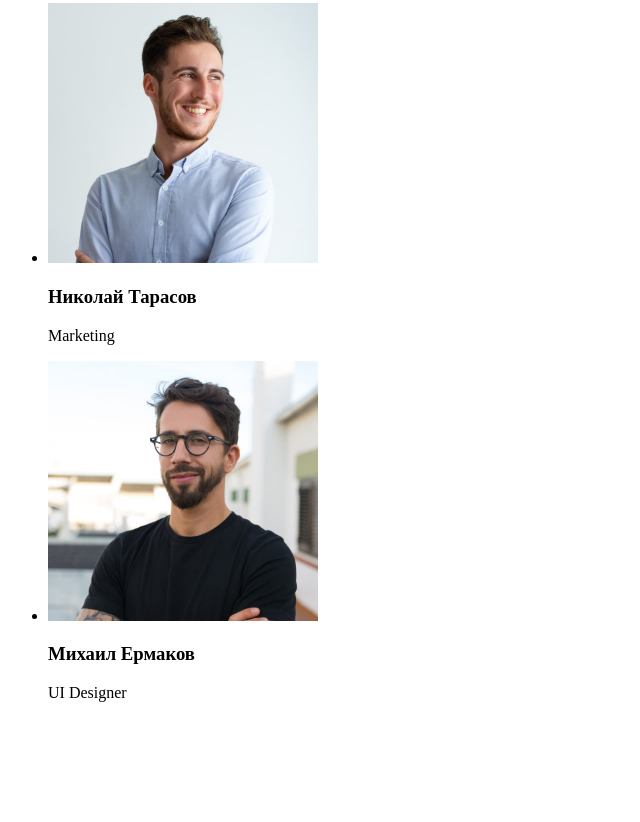
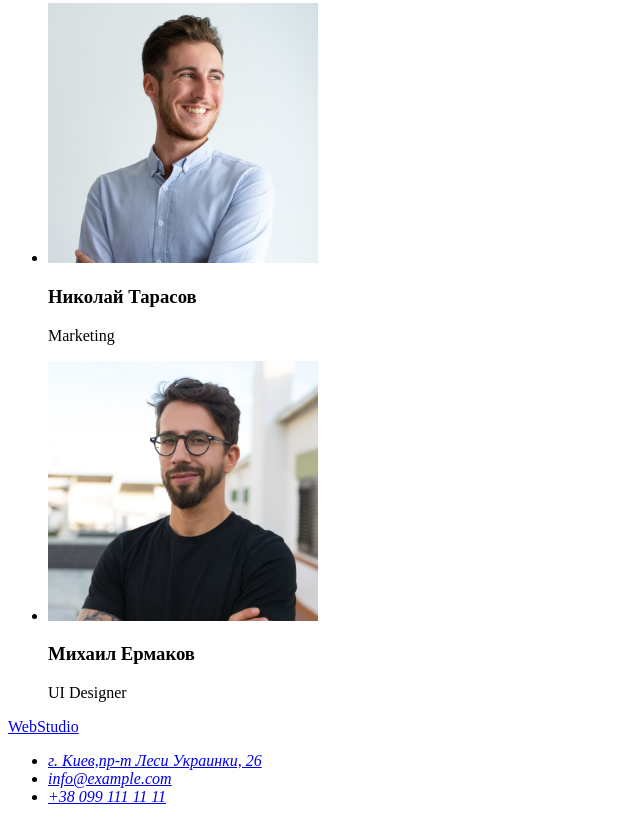
Before and after one commit to SerhiiDubak/goit-markup-hw-01, a plain HTML site: page index.html in a window 1280 px wide. Shown: the part 2285-3107 px from the top of the page, without its empty margins (0-640 px from the left). Before the commit the page ends 3003 px from the top, so only its background shows below. Drawn offline with Linux system fonts and the light colour scheme.

Commit message:
add html

```diff
--- a/index.html
+++ b/index.html
@@ -87,8 +87,19 @@
                 </li>
             </ul>
         </section>
-
-
     </main>
+    <!-- section Footer -->
+    <footer>
+        <a href="/index.html">WebStudio
+            <!--img src="/images/logo.svg" alt="лого сайта"-->
+        </a>
+        <address>
+            <ul>
+                <li><a href="https://goo.gl/maps/SmNGsrNhXc2qjHLQ9" target="_blank" rel="noopener noreferrer">г. Киев,пр-т Леси Украинки, 26</a></li>
+                <li><a href="mailto:info@example.com">info@example.com</a></li>
+                <li><a href="tel:+380991111111">+38 099 111 11 11</a></li>
+            </ul>
+        </address>
+    </footer>
 </body>
 </html>
```
